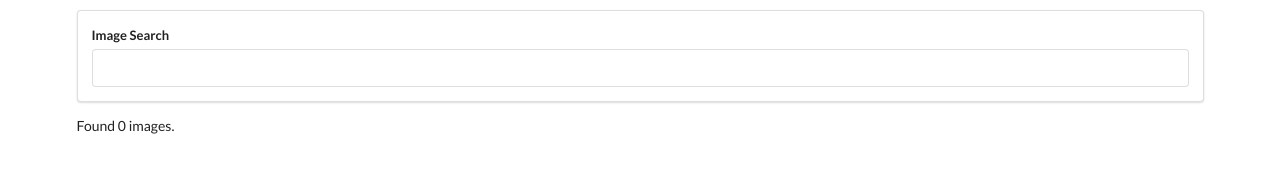
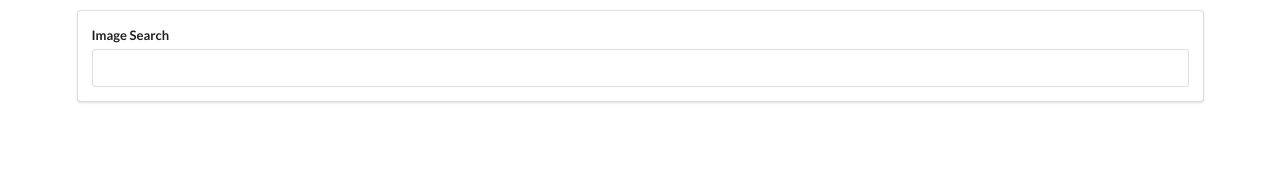
Before and after one commit to mrivasperez/image-search, a React (Create React App) app: page / in a window 1280 px wide. Shown: the top 186 px of the page. Built offline with nearby package versions, Linux system fonts and the light colour scheme.

Commit message:
update App.js

```diff
--- a/src/components/App.js
+++ b/src/components/App.js
@@ -23,7 +23,6 @@ export default class App extends Component {
     return (
       <div className="ui container">
         <SearchBar onSearch={this.onSearchSubmit} />
-        Found {this.state.images.length} images.
         <ImageList images={this.state.images} />
       </div>
     );
```
